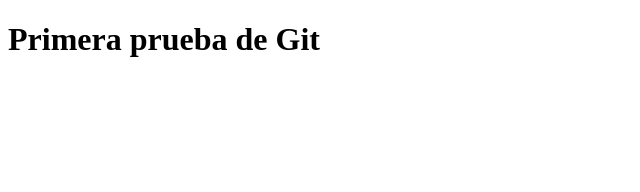
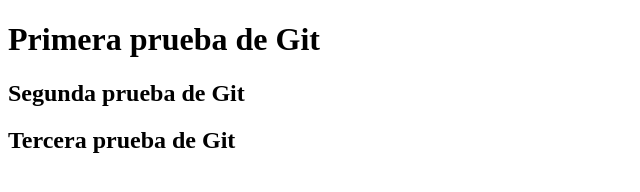
Before and after one commit to javierperezramirez/2DAW, a plain HTML site: page index.html in a window 1280 px wide. Shown: the whole page, without its empty margins (0-640 px from the left). Drawn offline with Linux system fonts and the light colour scheme.

Commit message:
Version 2.0

```diff
--- a/index.html
+++ b/index.html
@@ -7,5 +7,7 @@
 </head>
 <body>
     <h1>Primera prueba de Git</h1>
+    <h2>Segunda prueba de Git</h2>
+    <h2>Tercera prueba de Git</h2>
 </body>
 </html>
```
